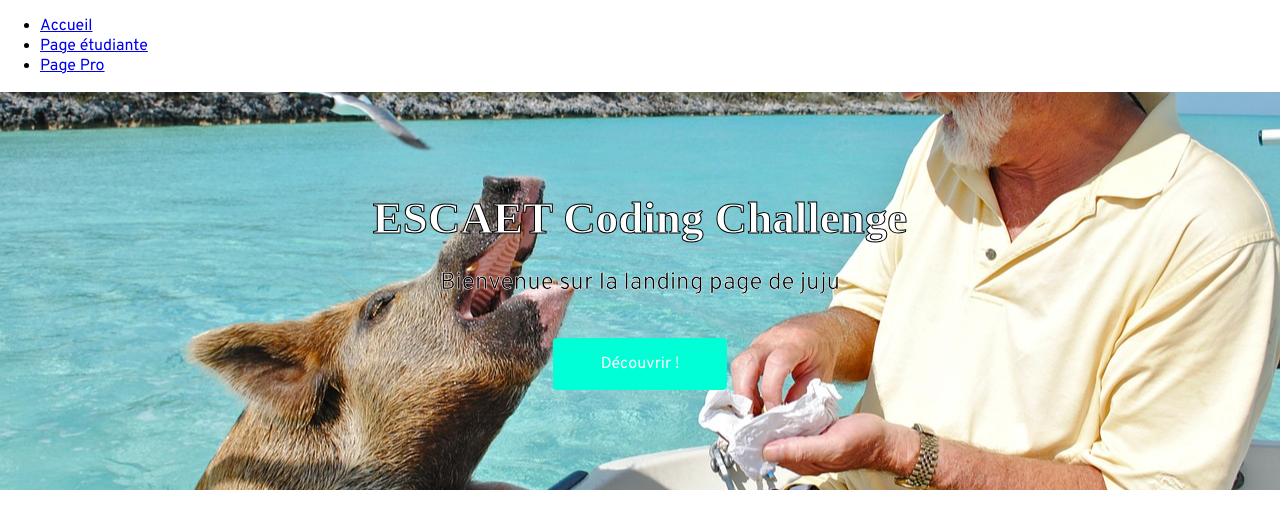
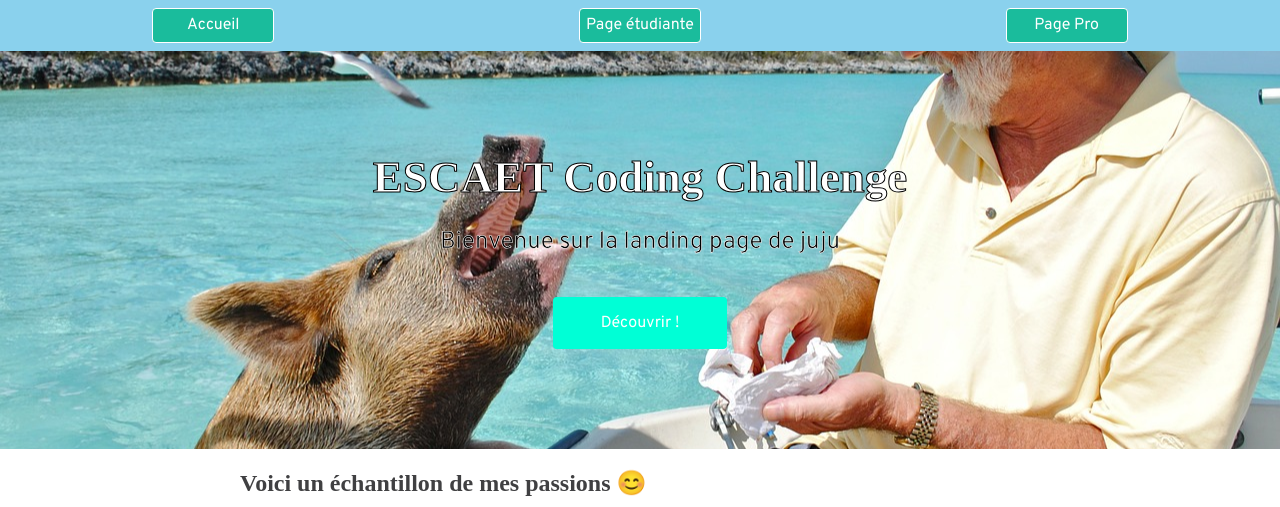
Before and after one commit to jumario13/landing-page-juju, a plain HTML site: page index.html in a window 1280 px wide. Shown: the top 507 px of the page. Drawn offline with Linux system fonts and the light colour scheme; a web font is replaced by a local one.

Commit message:
Amelioration de la page de style

```diff
--- a/style.css
+++ b/style.css
@@ -24,6 +24,43 @@ p.description {
   -webkit-text-stroke: 0.6px white;
 
 }
+
+.menu {
+    display: flex;                /* Transformation en flexbox */
+    padding:0;
+    margin:0;
+    background-color: #8ad1ed;       /* Ajout de la couleur d'arrière-plan */
+    justify-content: space-around;/* Alignements des liens dans le menu */
+}
+.menu li {
+    list-style-type: none ;       /* Suppression des puces */
+
+}
+.menu a {
+    display:block;                /* Transformation en block */
+    min-width: 120px;             /* Largeur minimale des liens */
+
+    margin: 0.5rem;               /* Marges externes */
+    padding: 0.4rem 0;            /* Marges internes */
+    text-align: center;           /* Centrage du texte */
+    background-color: #1ABC9C;    /* Arrière-plan */
+    color: #fff;                  /* Couleur du texte */
+    text-decoration: none;        /* Suppression du soulignement */
+    border: 1px solid #fff;       /* Ajout d'une bordure */
+    border-radius: 4px;           /* Arrondis des bordures */
+
+    transition: all 1s ;          /* Ajout des effets de transition */
+}
+
+
+.menu a:hover,
+.menu a:hover.actif{
+    background-color: #ed2794;
+    color: #ffe843;
+    border-color: #ffe843;
+}
+
+
 
 .banner {
   background-image: url(images/Cochon.jpg);
@@ -106,6 +143,12 @@ p.description {
   grid-gap: 16px;
 }
 
+
+iframe{
+  display:block;
+}
+
+
 .footer {
   background: #404042;
   text-align: center;
```
